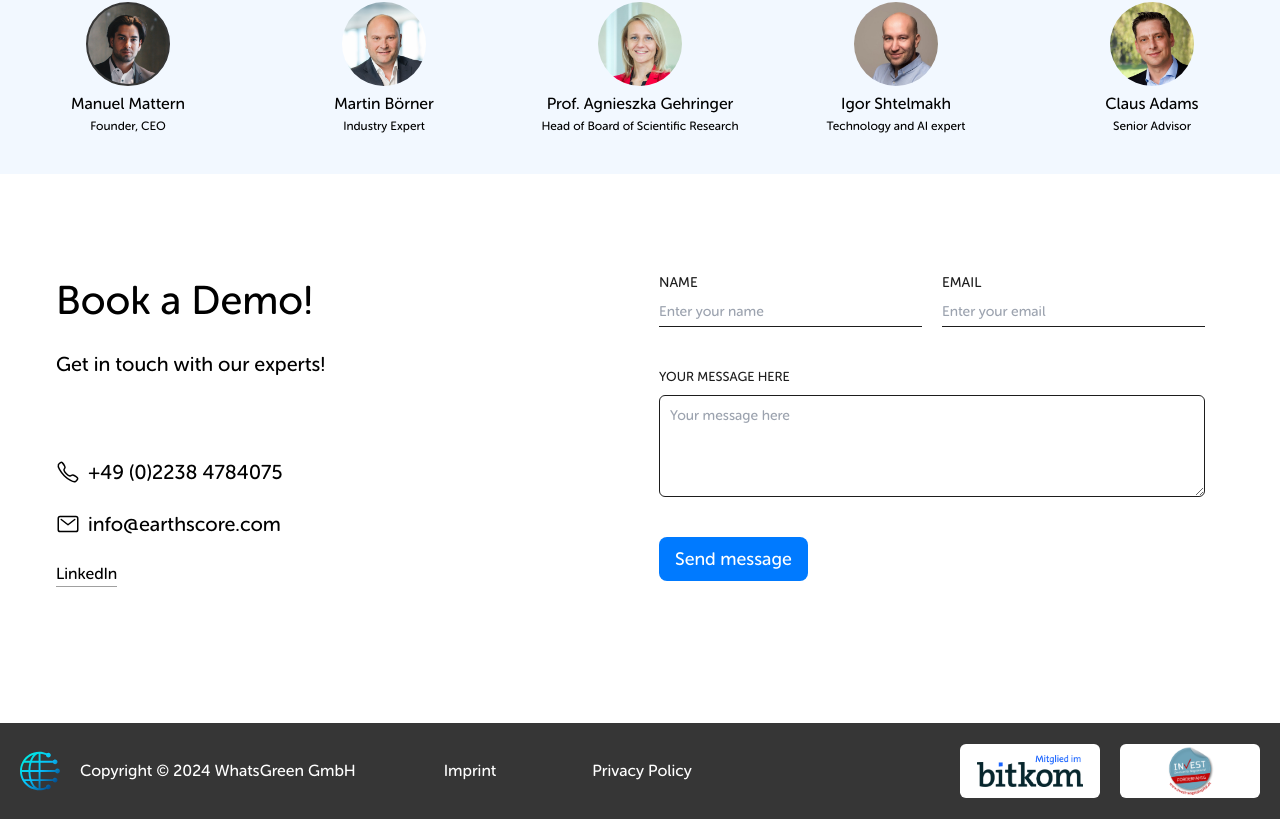
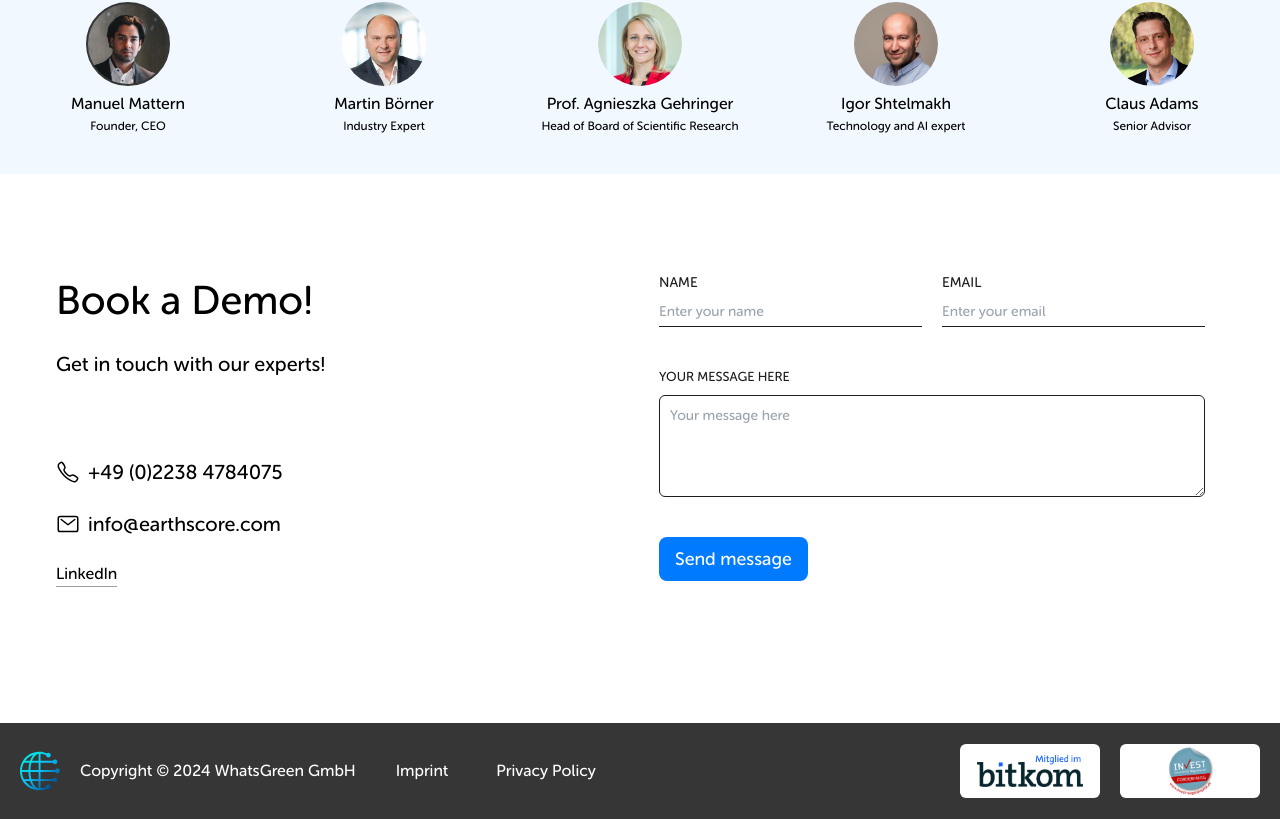
Before and after one commit to illyaBendik/earthscore_landing_page, a Vue app: page / in a window 1280 px wide. Shown: the part 5812-6631 px from the top of the page. Built offline with nearby package versions, Linux system fonts and the light colour scheme; a web font is replaced by a local one.

Commit message:
update footer

```diff
--- a/src/components/layouts/FooterLayout.vue
+++ b/src/components/layouts/FooterLayout.vue
@@ -7,15 +7,15 @@
       <div class="my-4 md:ml-5 md:mr-10">
         <span class="text-base">Copyright © 2024 WhatsGreen GmbH</span>
       </div>
-      <div>
+      <div class="space-x-12">
         <RouterLink
           :to="{ name: 'impressum' }"
-          class="text-base mx-12 transition-all hover:text-primary-A300"
+          class="text-base transition-all hover:text-primary-A300"
           >Imprint</RouterLink
         >
         <RouterLink
           :to="{ name: 'privacy-policy' }"
-          class="text-base mx-12 transition-all hover:text-primary-A300"
+          class="text-base transition-all hover:text-primary-A300"
           >Privacy Policy</RouterLink
         >
       </div>
```
